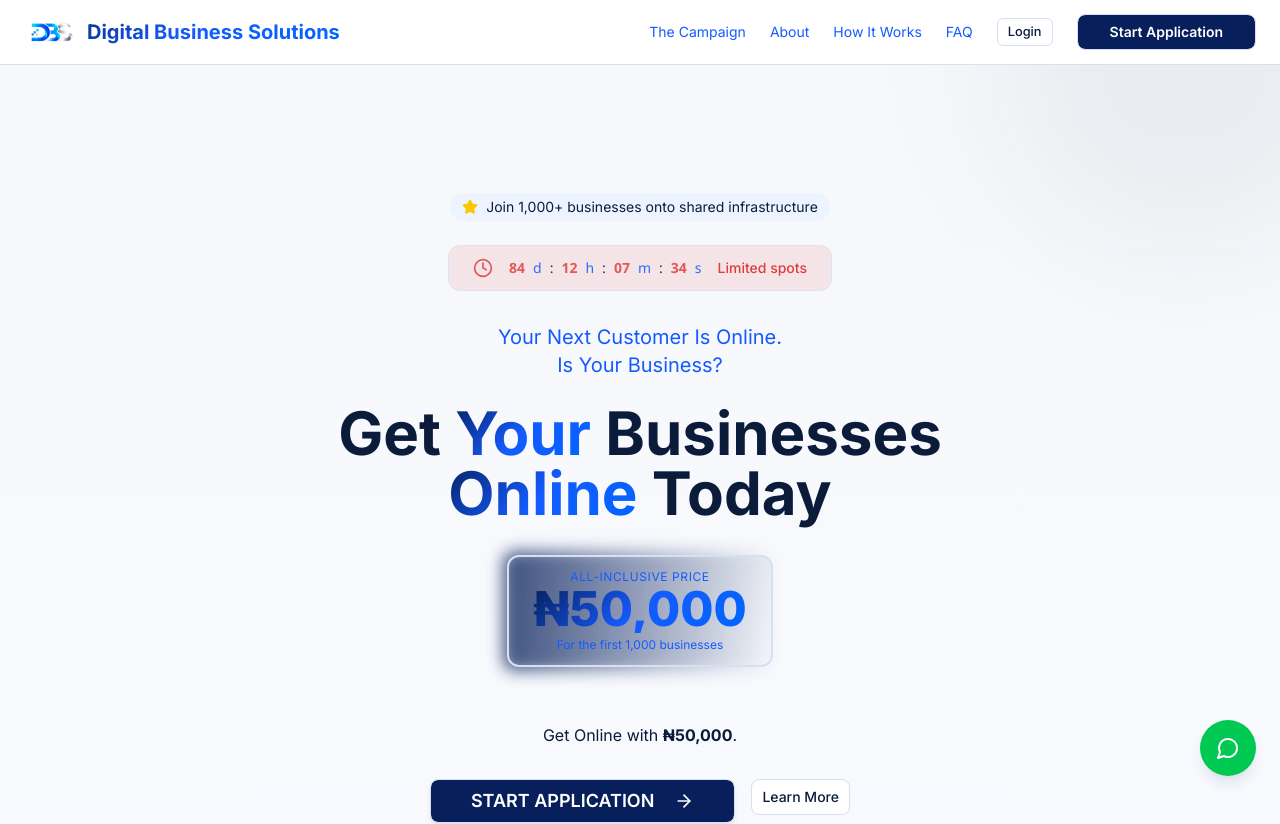
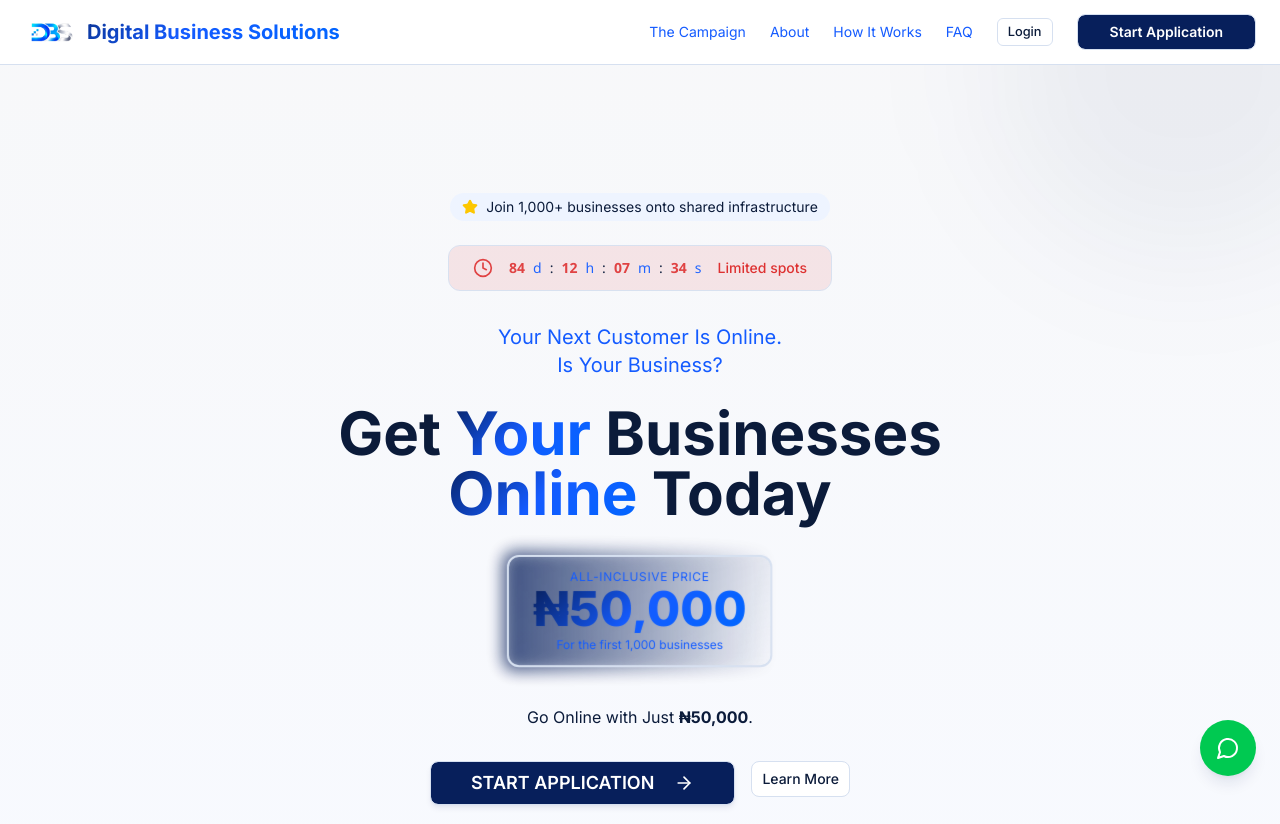
Before and after one commit to cyberdominion/digital-business-solutions, a Next.js app: page / in a window 1280 px wide. Shown: the top 824 px of the page. Built offline with nearby package versions, Linux system fonts and the light colour scheme.

Commit message:
50,000 button shimmer

```diff
--- a/src/app/globals.css
+++ b/src/app/globals.css
@@ -475,6 +475,40 @@ body {
   }
 }
 
+@keyframes shimmer {
+  0% {
+    transform: translateX(-100%) skewX(-15deg);
+    opacity: 0;
+  }
+  20% {
+    opacity: 1;
+  }
+  80% {
+    opacity: 1;
+  }
+  100% {
+    transform: translateX(200%) skewX(-15deg);
+    opacity: 0;
+  }
+}
+
+@keyframes shimmer-slow {
+  0% {
+    transform: translateX(-100%) skewX(-15deg);
+    opacity: 0;
+  }
+  15% {
+    opacity: 1;
+  }
+  85% {
+    opacity: 1;
+  }
+  100% {
+    transform: translateX(200%) skewX(-15deg);
+    opacity: 0;
+  }
+}
+
 .animation-pulse-glow {
   animation: pulse-glow 3s ease-in-out infinite;
 }
@@ -493,6 +527,14 @@ body {
 
 .animation-slot-breathing {
   animation: slot-breathing 2s ease-in-out infinite;
+}
+
+.animation-shimmer {
+  animation: shimmer 3s ease-in-out infinite;
+}
+
+.animation-shimmer-slow {
+  animation: shimmer-slow 4s ease-in-out infinite;
 }
 
 .animation-fade-in {
--- a/src/app/page.tsx
+++ b/src/app/page.tsx
@@ -68,14 +68,29 @@ function CountdownTimer() {
 
 function PriceDisplay() {
   return (
-    <div className="relative inline-block">
+    <Link
+      href="/apply"
+      className="relative inline-block animation-pulse-breathing group"
+      aria-label="Start your application for ₦50,000"
+    >
       <div className="absolute -inset-1 bg-gradient-to-r from-primary to-accent-purple rounded-xl blur opacity-75"></div>
-      <div className="relative bg-gradient-to-br from-primary/10 via-primary/5 to-transparent border-2 border-primary/30 rounded-xl px-6 py-3">
-        <div className="text-xs text-muted-foreground uppercase tracking-wider">All-Inclusive Price</div>
-        <div className="text-4xl sm:text-5xl font-extrabold text-gradient">₦50,000</div>
-        <div className="text-xs text-muted-foreground mt-1">For the first 1,000 businesses</div>
+      <div className="relative bg-gradient-to-br from-primary/10 via-primary/5 to-transparent border-2 border-primary/30 rounded-xl px-6 py-3 overflow-hidden transition-all duration-300 group-hover:scale-[1.02] group-hover:border-gold-400/50 group-hover:shadow-[0_0_40px_rgba(255,201,40,0.3)]">
+        {/* Light reflection shimmer */}
+        <div className="absolute inset-0 overflow-hidden">
+          <div className="absolute top-0 left-0 w-full h-full bg-gradient-to-r from-transparent via-white/30 to-transparent animation-shimmer-slow" />
+        </div>
+        <div className="relative z-10">
+          <div className="text-xs text-muted-foreground uppercase tracking-wider">All-Inclusive Price</div>
+          <div className="text-4xl sm:text-5xl font-extrabold text-gradient">₦50,000</div>
+          <div className="text-xs text-muted-foreground mt-1">For the first 1,000 businesses</div>
+        </div>
       </div>
-    </div>
+      {/* Click indicator */}
+      <div className="absolute -bottom-6 left-1/2 -translate-x-1/2 opacity-0 group-hover:opacity-100 transition-opacity duration-300 text-xs text-gold-500 font-medium flex items-center gap-1">
+        <span>Click to Apply</span>
+        <ArrowRight className="h-3 w-3" />
+      </div>
+    </Link>
   )
 }
 
@@ -122,8 +137,7 @@ export default function RootPage() {
 
 
               <p>
-                  <br></br>
-                Get Online with <strong className="text-foreground">₦50,000</strong>.
+                Go Online with Just <strong className="text-foreground">₦50,000</strong>.
               </p>
 
               <div className="mt-8 flex flex-col sm:flex-row gap-4 justify-center">
```
